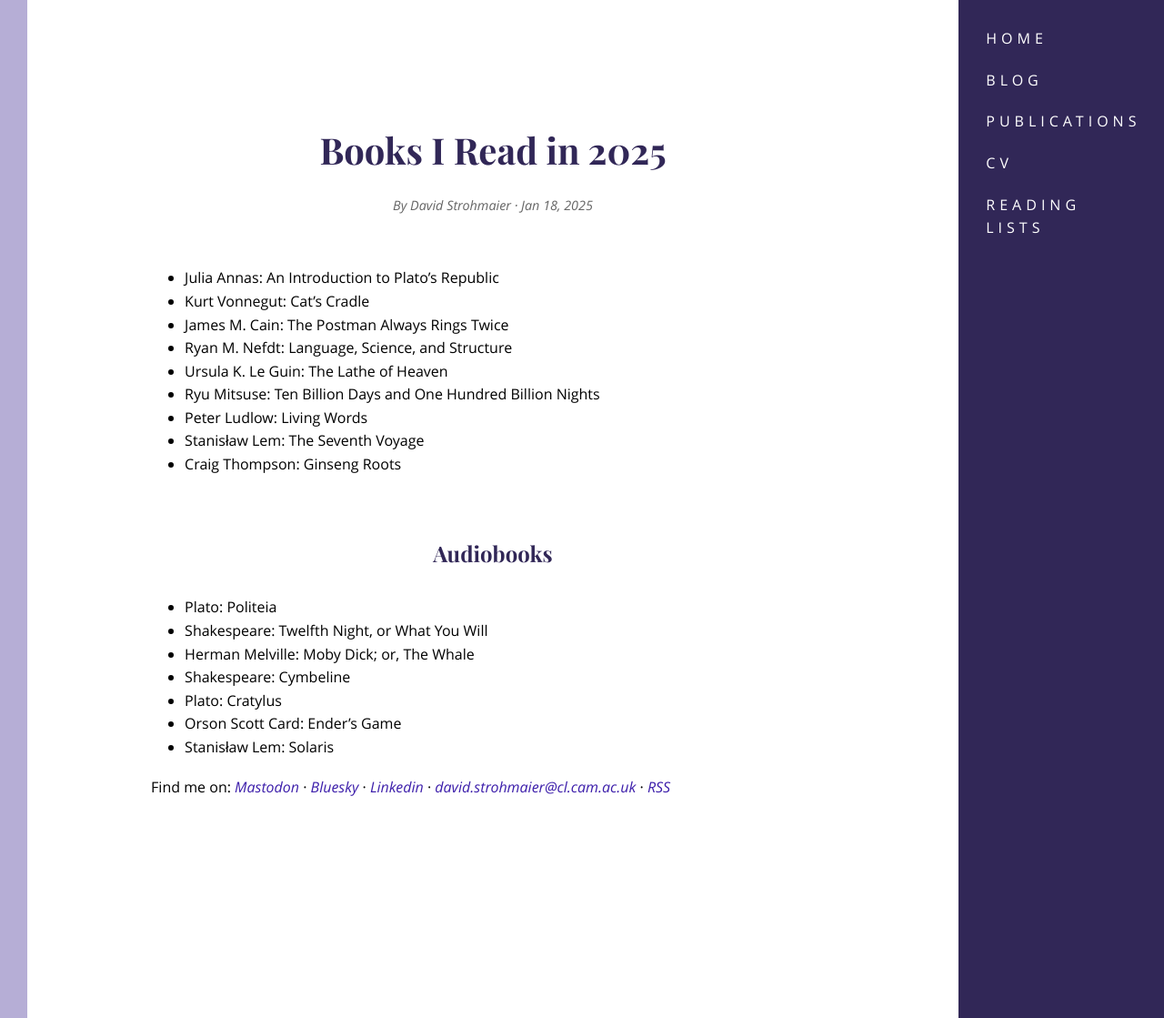
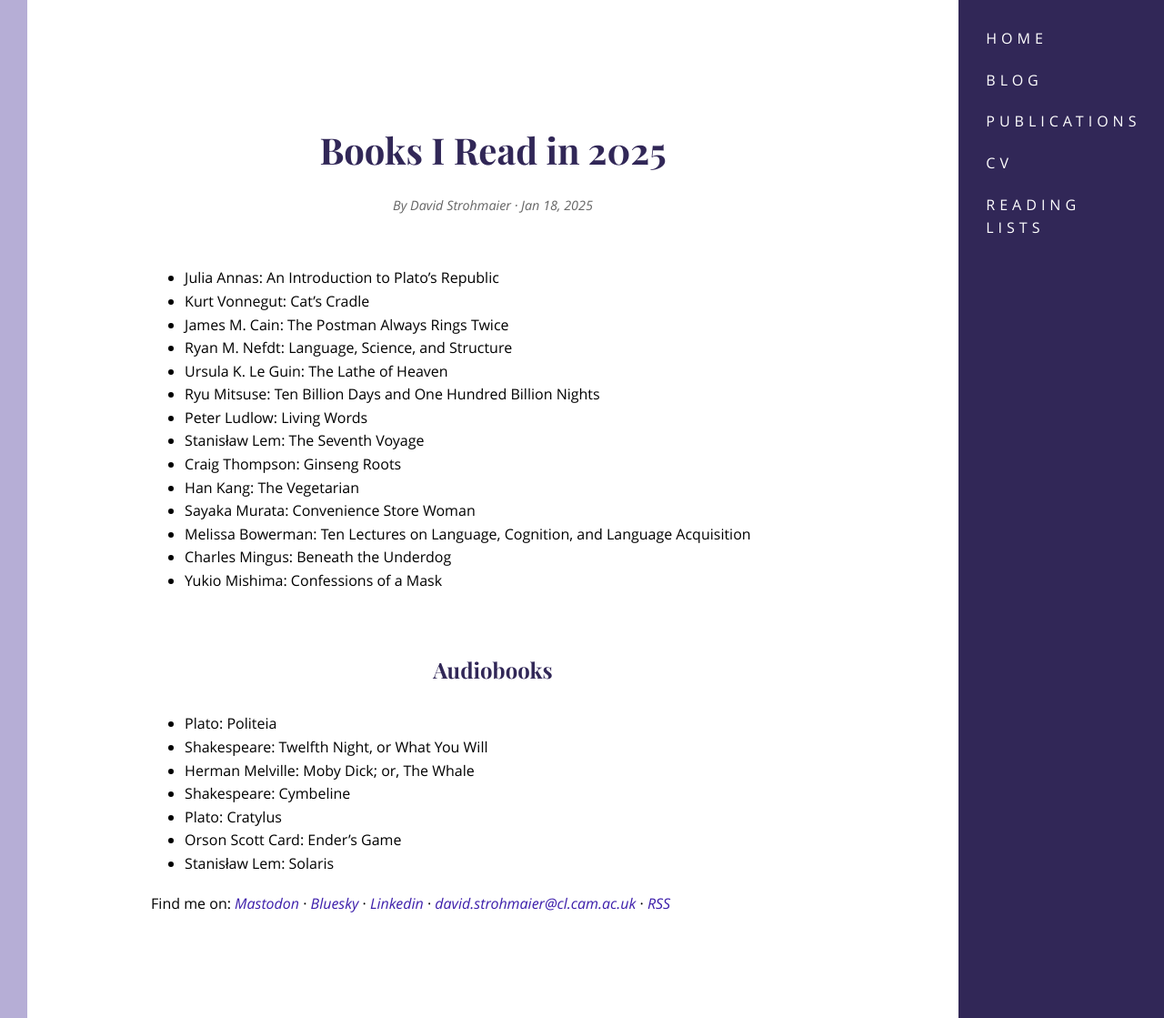
Before and after one commit to dstrohmaier/dstrohmaier.github.io, a Jekyll site: the page built from lists/_posts/2025-01-18-Books-2025.md, in a window 1280 px wide and 1119 px high. Shown: the whole window at 91% size. Built offline with Jekyll 4.4.1, drawn with Linux system fonts in a browser that asks for light colours; comment, search, counter and statistics services are not loaded.

Commit message:
added ACL post, updated book list

```diff
--- a/lists/_posts/2025-01-18-Books-2025.md
+++ b/lists/_posts/2025-01-18-Books-2025.md
@@ -15,6 +15,11 @@
 - Peter Ludlow: Living Words
 - Stanisław Lem: The Seventh Voyage
 - Craig Thompson: Ginseng Roots
+- Han Kang: The Vegetarian
+- Sayaka Murata: Convenience Store Woman
+- Melissa Bowerman: Ten Lectures on Language, Cognition, and Language Acquisition
+- Charles Mingus: Beneath the Underdog
+- Yukio Mishima: Confessions of a Mask
 
 
 ## Audiobooks
```
Also changed, not shown: posts/_posts/2025-07-25-Upcoming-Poster-at-CoNLL.md (added, +13 -0 lines).
